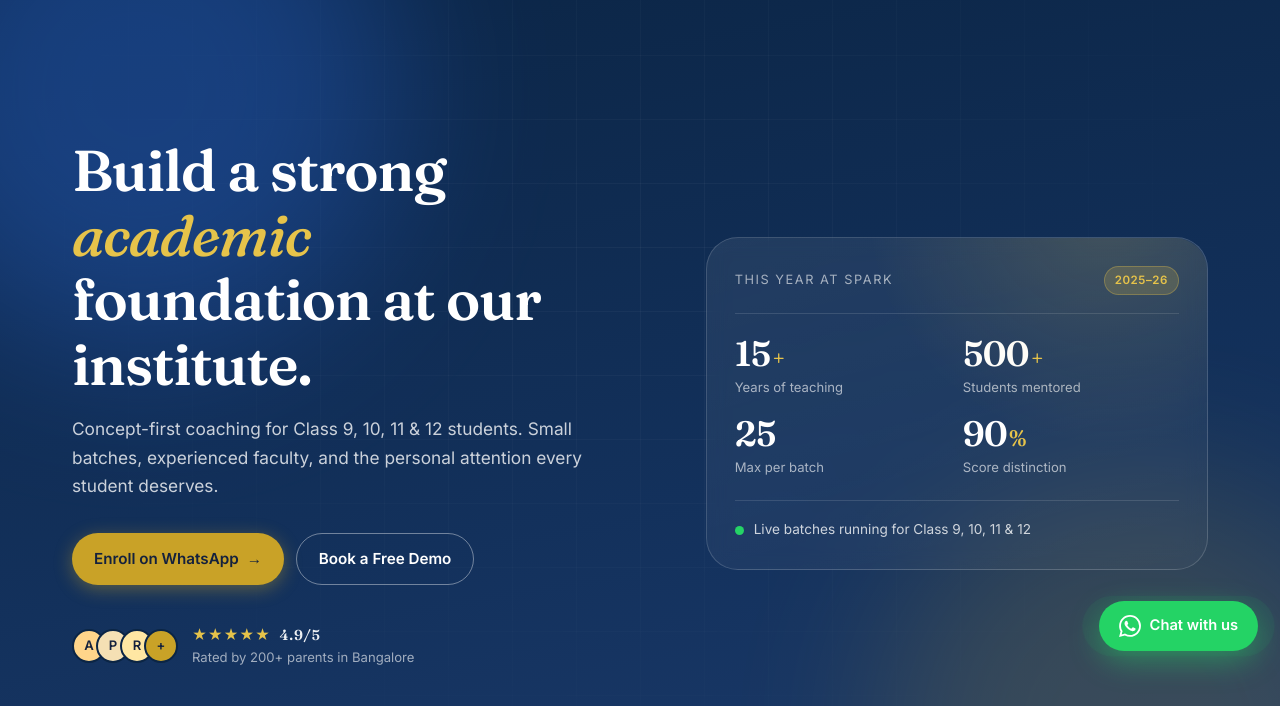
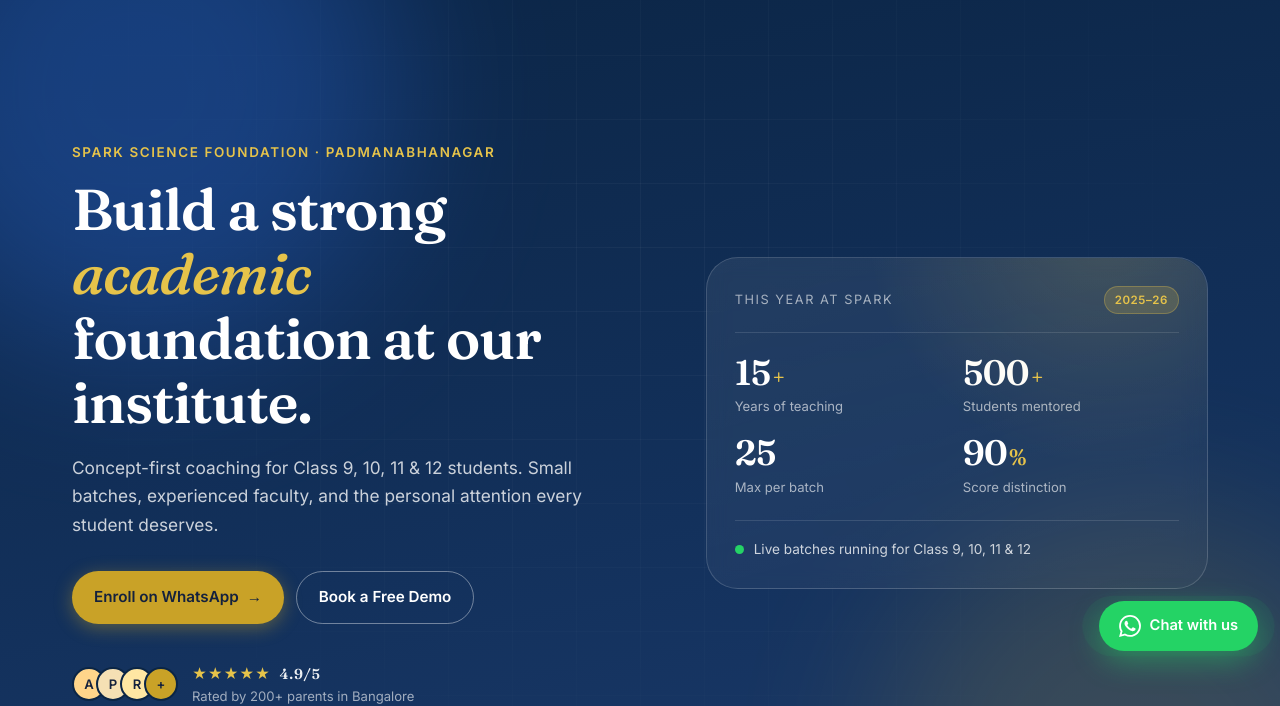
Before and after one commit to SuperVillan2104/sparksciencefoundation, a website: page app/index.html in a window 1280 px wide. Shown: the part 127-833 px from the top of the page. Drawn offline with Linux system fonts and the light colour scheme.

Commit message:
feat(seo): add prominent brand eyebrow in hero to reinforce Google Site Name matching

```diff
--- a/app/index.html
+++ b/app/index.html
@@ -619,6 +619,18 @@
       }
     }
 
+    .hero-eyebrow {
+      display: inline-flex;
+      align-items: center;
+      gap: 8px;
+      font-size: .84rem;
+      font-weight: 600;
+      letter-spacing: .12em;
+      text-transform: uppercase;
+      color: var(--gold-soft);
+      margin-bottom: 14px;
+    }
+
     .hero h1 {
       color: #fff;
       margin-bottom: 18px;
@@ -2126,6 +2138,8 @@
 
     <div class="container hero-inner">
       <div class="hero-content">
+
+        <span class="hero-eyebrow">Spark Science Foundation · Padmanabhanagar</span>
 
         <h1>Build a strong <em>academic</em><br />foundation at our institute.</h1>
 
```
